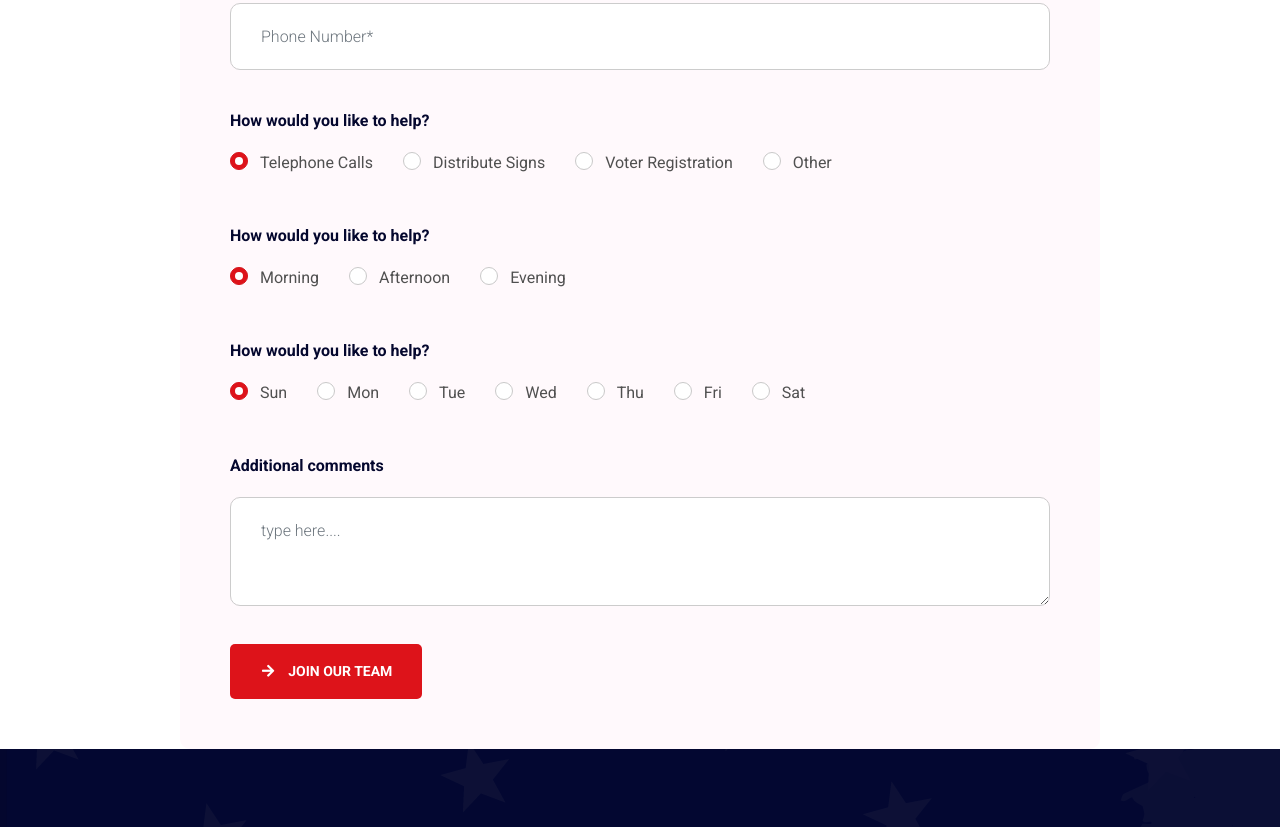
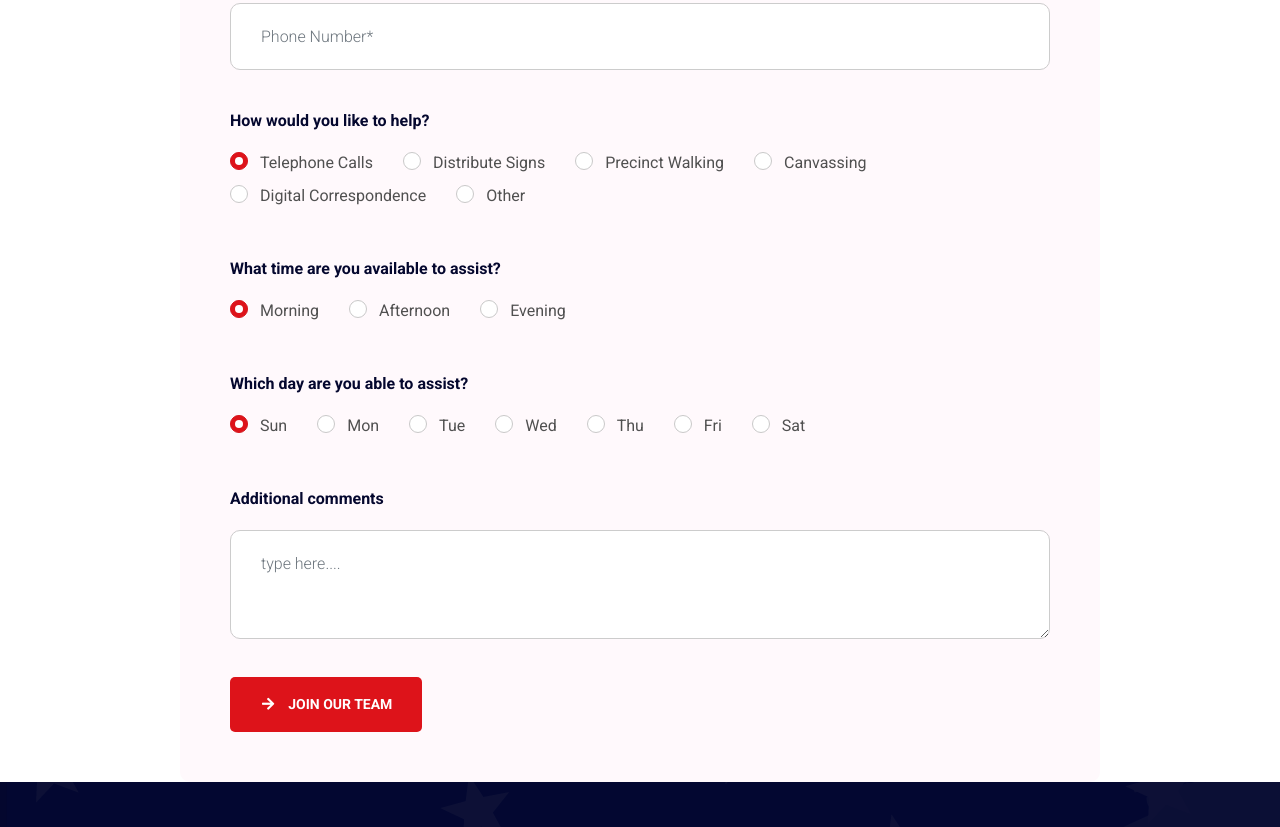
Before and after one commit to 0x11c11e/lorri-galloway-website, a plain HTML site: page volunteer.html in a window 1280 px wide. Shown: the part 973-1800 px from the top of the page. Drawn offline with Linux system fonts and the light colour scheme; files whose address does not match are found by name.

Commit message:
add volunteer

```diff
--- a/volunteer.html
+++ b/volunteer.html
@@ -27,6 +27,7 @@
   <link rel="stylesheet" href="assets/css/style.css"/>
   <!-- responsive Stylesheet -->
   <link rel="stylesheet" href="assets/css/responsive.css"/>
+  <meta http-equiv="Cache-control" content="no-cache" />
 </head>
 
 <body>
@@ -247,11 +248,25 @@
                             </div>
                             <div class="check-box style-01">
                                 <label class="container-box">
-                                    Voter Registration
+                                    Precinct Walking
                                     <input type="checkbox">
                                     <span class="checkmark"></span>
                                 </label>
                             </div>
+                            <div class="check-box style-01">
+                              <label class="container-box">
+                                  Canvassing
+                                  <input type="checkbox">
+                                  <span class="checkmark"></span>
+                              </label>
+                          </div>
+                          <div class="check-box style-01">
+                            <label class="container-box">
+                                Digital Correspondence
+                                <input type="checkbox">
+                                <span class="checkmark"></span>
+                            </label>
+                          </div>
                             <div class="check-box">
                                 <label class="container-box">
                                     Other
@@ -262,7 +277,7 @@
                         </div>
                     </div>
                     <div class="form-question">
-                        <h6 class="title">How would you like to help? </h6>
+                        <h6 class="title">What time are you available to assist?</h6>
                         <div class="check-box-wrapper">
                             <div class="check-box">
                                 <label class="container-box">
@@ -288,7 +303,7 @@
                         </div>
                     </div>
                     <div id="days" class="form-question">
-                        <h6 class="title">How would you like to help? </h6>
+                        <h6 class="title">Which day are you able to assist?</h6>
                         <div class="check-box-wrapper">
                             <div class="check-box">
                                 <label class="container-box">
```
